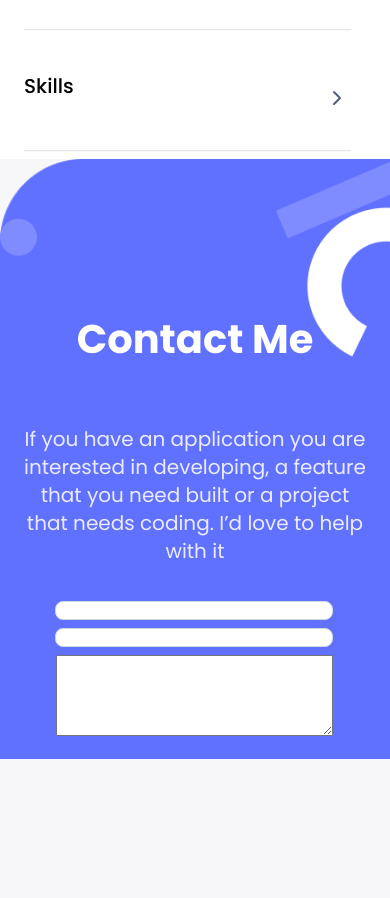
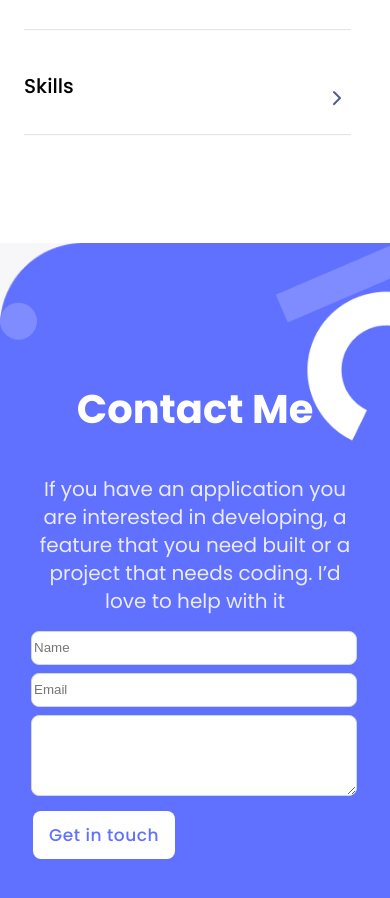
Before and after one commit to Amtresu/Microverse-My-Portfolio, a website: page index.html in a window 390 px wide. Shown: the part 4081-4979 px from the top of the page. Before the commit the page ends 4840 px from the top, so only its background shows below. Drawn offline with Linux system fonts and the light colour scheme.

Commit message:
Added in a working contact form that reports to formspree, it has been coded in HTML and then styled with CSS

```diff
--- a/index.html
+++ b/index.html
@@ -288,26 +288,32 @@
                     <li><img class="arrow2" src=img/right_arrow.png alt="right_arrow"></li>
                 </ul>
 
-                <img src="img/Separator.png" alt="seperator">
+                <img src="img/Separator.png" id="last_seperator" alt="seperator">
 
         </div>
         </section>
         <section class="contact_form">
             <h3 class="contact_header">Contact Me</h3>
             <p class="contact_body">If you have an application you are interested in developing, a feature that you need built or a project that needs coding. I’d love to help with it </p>
-                <form class="contact_forms">
+                <form class="contact_forms"  action="https://formspree.io/f/mdobrawq"
+                method="POST">
+
                     <ul class="form_field">
                         <li class="form_name">
-                            <input type="text" id="first_name" name="first_name" class="input">
+                            <input type="text" maxlength="5" id="first_name" name="first_name" class="input" placeholder="Name" required>
                         </li>
                         <li class="form_email">
-                            <input type="email" id="email" name="email" class="input">
+                            <input type="email" id="email" name="email" class="input" placeholder="Email" size="30" required>
                         </li>
                         <li class="form_text">
-                           <textarea name="text" id="" cols="32" rows="5"></textarea>
+                           <textarea name="text" maxlength="500" id="message" cols="32" rows="5" required></textarea>
+                        </li>
+                        <li class="form_button">
+                            <button id="form_button" type="submit" action="https://formspree.io/f/mdobrawq">Get in touch</button>
                         </li>
                     </ul>
-                </form>
+
+
         </section>
 </body>
 </html>
--- a/style.css
+++ b/style.css
@@ -168,7 +168,8 @@
     color: #6070ff;
   }
 
-  .see_project:hover {
+  .see_project:hover,
+  #form_button:hover {
     background-color: #6070ff;
     cursor: pointer;
     box-shadow: 0 8px 16px rgba(64, 83, 252, 0.24);
@@ -176,14 +177,16 @@
     color: #fff;
   }
 
-  .see_project:active {
+  .see_project:active,
+  #form_button:active {
     background: #2230d2;
     border-radius: 8px;
     transition-duration: 500ms;
     color: #fff;
   }
 
-  .see_project:disabled {
+  .see_project:disabled,
+  #form_button:disabled {
     color: #5e6c84;
     border: 1px solid #5e6c84;
     border-radius: 16px;
@@ -274,60 +277,58 @@
     text-align: left;
   }
 
+  #last_seperator{
+    margin-bottom: 100px;
+  }
+
   .contact_form {
     background-image: url("contact_form_shapes.png"), url("contact_form_background.png");
-    background-repeat: no-repeat;
+
+    /* background-repeat: no-repeat; */
     display: flex;
     flex-direction: column;
     align-items: center;
-    padding: 7.125rem 1.5rem 0;
+    padding: 100px 0 1.5rem 0;
     background-size: 100%;
   }
 
   .contact_forms {
     display: flex;
-    align-items: center;
-    justify-content:center;
+    justify-content: center;
     width: 100%;
   }
-  .contact_forms .form_field{
+
+  .contact_forms .form_field {
     display: flex;
     gap: 8px;
     flex-direction: column;
-    justify-content:center;
-    align-items: center
+    justify-content: center;
+    align-items: center;
   }
+
   .contact_forms .form_field .form_name,
   .contact_forms .form_field .form_email {
     display: flex;
     justify-content: center;
     align-items: center;
-
   }
 
   .contact_forms .form_field .form_name .input,
-  .contact_forms .form_field .form_email .input{
-    width: 272px;
+  .form_email .input {
+    width: 320px;
+    height: 30px;
   }
-  #first_name {
-    display: block;
-    left: 0;
-    right: 0;
-    top: 0;
-    bottom: 0;
+
+  #first_name,
+  #email,
+  #message {
     background: #fff;
     border: 1px solid #cfd8dc;
     border-radius: 8px;
   }
 
-  #email {
-    left: 0;
-    right: 0;
-    top: 0;
-    bottom: 0;
-    background: #fff;
-    border: 1px solid #cfd8dc;
-    border-radius: 8px;
+  #message {
+    width: 320px;
   }
 
   .contact_header {
@@ -346,6 +347,22 @@
     line-height: 28px;
     text-align: center;
     color: #ebebff;
+    margin: 0 30px 0 30px;
+  }
+
+  #form_button {
+    padding: 12px 16px;
+    left: 24px;
+    background: #fff;
+    border-radius: 8px;
+    color: #6070ff;
+    font-family: 'Poppins', sans-serif;
+    font-weight: 500;
+    font-size: 17px;
+    line-height: 24px;
+    letter-spacing: 0.03em;
+    border-style: none;
+    margin-right: 180px;
   }
 }
 
```
